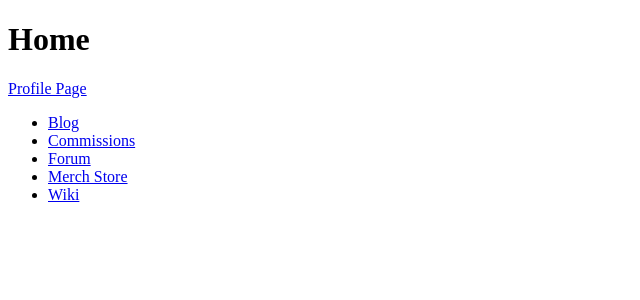
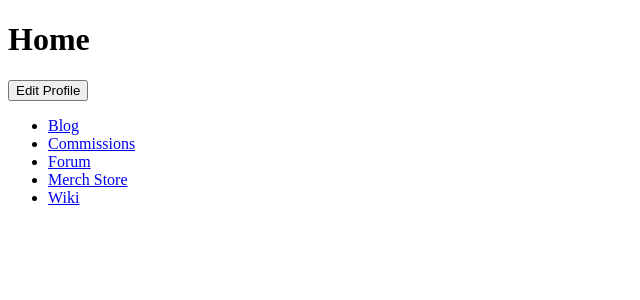
Before and after one commit to luckyst4rdolphin/hobbysite-c-group7, a Django app: page /home/ in a window 1280 px wide. Shown: the part 135-435 px from the top of the page, without its empty margins (0-640 px from the left). Run offline with Django 5.2, Linux system fonts and the light colour scheme; the visitor is signed in with stand-in values (Sample User, id 1).

Commit message:
fixed update profile feature

```diff
--- a/hobbysite/templates/home.html
+++ b/hobbysite/templates/home.html
@@ -4,7 +4,7 @@
 
 {% block content %}
     <h1>Home</h1>
-    <a href="/user_management/profile/">Profile Page</a>
+    <a href="/user_management/profile/"><button>Edit Profile</button></a>
     <ul>
         <li><a href="/blog/articles">Blog</a></li>
         <li><a href="/commissions/list">Commissions</a></li>
--- a/hobbysite/user_management/models.py
+++ b/hobbysite/user_management/models.py
@@ -14,4 +14,4 @@ class Profile(models.Model):
         return self.name
 
     def get_absolute_url(self):
-        return reverse('user_management:profile_page', args=[self.pk])
+        return reverse('user_management:profile_edit', args=[self.pk])
--- a/hobbysite/user_management/urls.py
+++ b/hobbysite/user_management/urls.py
@@ -1,10 +1,9 @@
 from django.urls import path
-from user_management.views import UserCreateView, ProfileEdit, ProfilePage
+from user_management.views import UserCreateView, ProfileEdit
 
 urlpatterns = [
     path('register/', UserCreateView.as_view(), name='register_user'),
-    path('profile_form/', ProfileEdit.as_view(), name='profile_edit'),
-    path('profile/', ProfilePage.as_view(), name='profile_page'),
+    path('profile/', ProfileEdit.as_view(), name='profile_edit'),
     ]
 
 app_name = 'user_management'
```
Also changed, not shown: hobbysite/templates/profile.html (+8 -6 lines), hobbysite/templates/profile_form.html (deleted, +0 -13 lines), hobbysite/user_management/views.py (+5 -7 lines).
